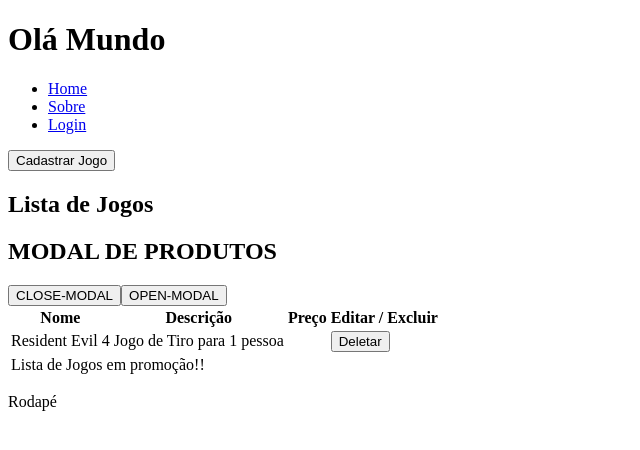
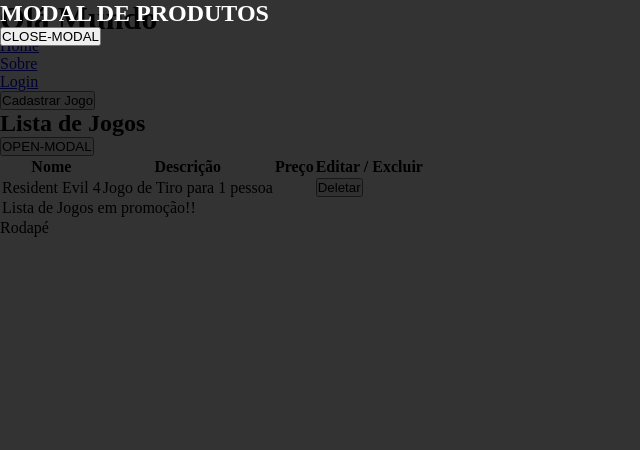
Before and after one commit to G3n4r00/front-app-react, a React (Vite) app: page /produtos in a window 1280 px wide. Both pictures are taken after a click on the button "OPEN-MODAL". Shown: the top 450 px of the page, without its empty margins (0-640 px from the left). Built offline with nearby package versions, Linux system fonts and the light colour scheme; data requests are answered from the project's data file.

Commit message:
Estilização do modal  + reser no app

```diff
--- a/src/App.jsx
+++ b/src/App.jsx
@@ -1,3 +1,4 @@
+import styles from "./css/App.module.css"
 import { Outlet } from "react-router-dom"
 import Nav from "./components/Nav"
 import Footer from "./components/Footer"
--- a/src/components/ModalActions.jsx
+++ b/src/components/ModalActions.jsx
@@ -1,11 +1,13 @@
+import styles from "../css/ModalActions.module.css";
+
 export default function ModalActions(props){
 
     if(props.open){
         return(
-            <>
+            <div className={styles.container}>
                 <h1>MODAL DE PRODUTOS</h1>
                 <button onClick={()=> props.setOpen(false)}>CLOSE-MODAL</button>
-            </>
+            </div>
         )
     }
 }
--- /dev/null
+++ b/src/css/App.module.css
@@ -0,0 +1,5 @@
+*{
+    margin:0;
+    padding: 0;
+    box-sizing: border-box;
+}
--- /dev/null
+++ b/src/css/ModalActions.module.css
@@ -0,0 +1,10 @@
+.container{
+    background-color: rgba(0,0,0,0.8);
+    width: 100%;
+    height: 100%;
+    position: fixed;
+    top:0;
+    color: #fff;
+
+
+}
```
